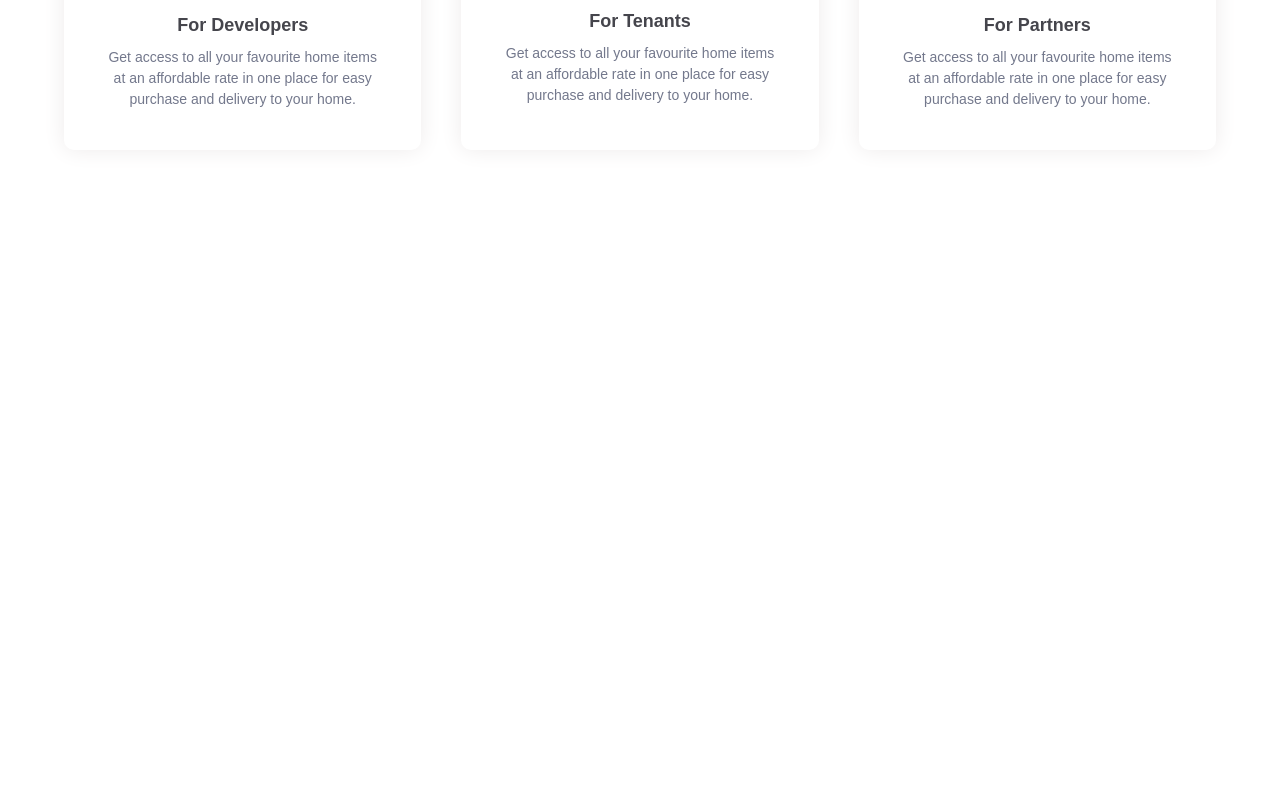
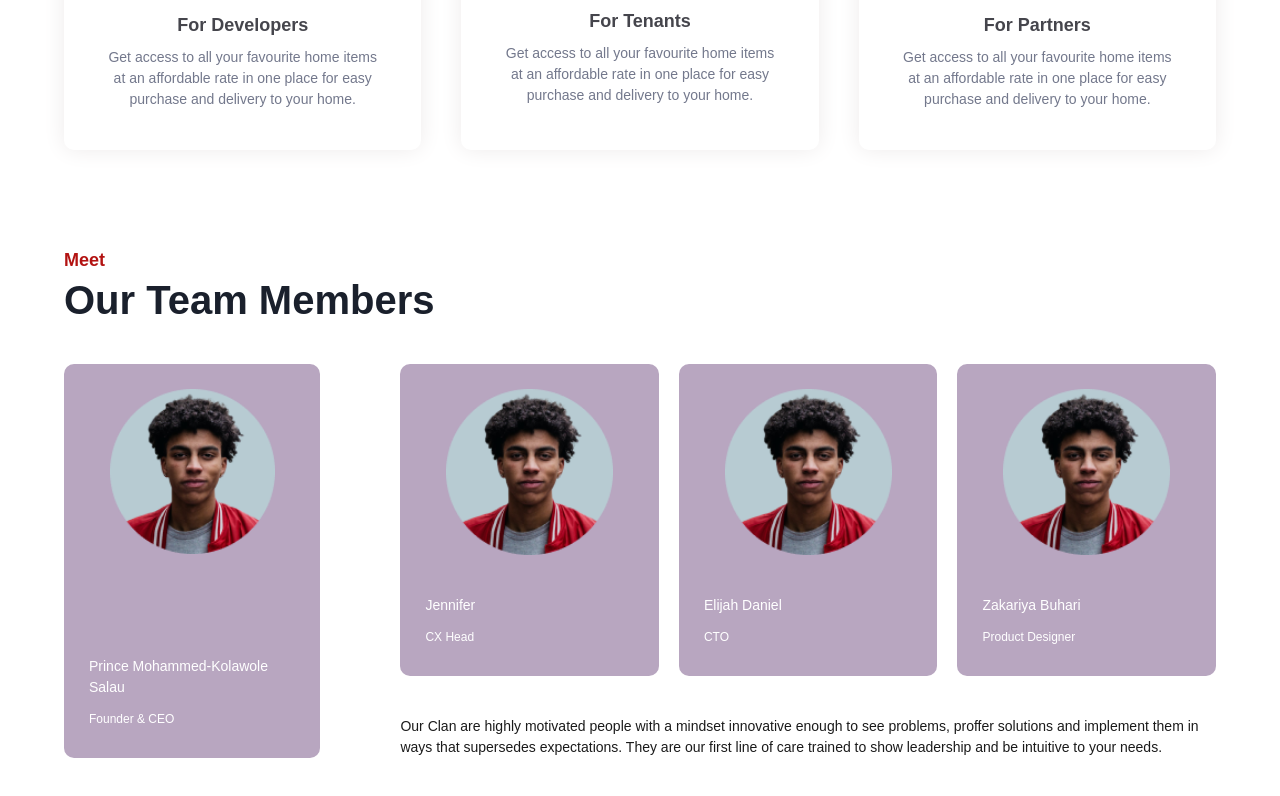
Before and after one commit to sammyyOzz/home-owner, a React (Vite) app: page /about-us in a window 1280 px wide. Shown: the part 3526-4322 px from the top of the page. Before the commit the page ends 3726 px from the top, so only its background shows below. Built offline with nearby package versions, Linux system fonts and the light colour scheme; a web font is replaced by a local one.

Commit message:
style: team members section

```diff
--- a/src/components/navbar/index.tsx
+++ b/src/components/navbar/index.tsx
@@ -28,7 +28,7 @@ function Navbar() {
       <Flex h="80px" justify="space-between" align="center" pr={10} pl={5}>
         <Image src={logo} alt="logo" h="80px" mt={-3} />
 
-        <Flex justify="space-between" align="center" w="45%" display={["none", null, null, "flex"]}>
+        <Flex justify="space-between" align="center" w="57%" display={["none", null, null, "flex"]}>
           <Link to={ROUTES.LANDING}>
             <Text fontSize="sm" fontWeight="bold">
               Home
--- /dev/null
+++ b/src/components/team-member-card/index.tsx
@@ -0,0 +1,36 @@
+import { Box, Flex, HStack, Image, Text } from "@chakra-ui/react";
+
+export interface TeamMemberCardProps {
+  image: string;
+  name: string;
+  job: string;
+}
+
+function TeamMemberCard({ image, name, job }: TeamMemberCardProps) {
+  return (
+    <Flex
+      p="25px 25px 30px 25px"
+      direction="column"
+      justify="space-between"
+      bg="#B8A6C0"
+      borderRadius="10px"
+    >
+      <Flex justify="center" w="100%" mb={10}>
+        <Image src={image} alt="" w="80%" aspectRatio={1} />
+      </Flex>
+
+      <Box>
+        <Text fontSize="sm" color="#fff" mb={3}>
+          {name}
+        </Text>
+        <HStack>
+          <Text fontSize="xs" color="#fff">
+            {job}
+          </Text>
+        </HStack>
+      </Box>
+    </Flex>
+  );
+}
+
+export default TeamMemberCard;
--- a/src/pages/about-us/index.tsx
+++ b/src/pages/about-us/index.tsx
@@ -3,6 +3,7 @@ import OurProductsAndServices from "./our-products-and-services";
 import OurStory from "./our-story";
 import OurValues from "./our-values";
 import OurVision from "./our-vision";
+import TeamMembers from "./team-members";
 import Top from "./top";
 
 function AboutUs() {
@@ -14,6 +15,7 @@ function AboutUs() {
       <OurMission />
       <OurValues />
       <OurProductsAndServices />
+      <TeamMembers />
     </>
   );
 }
--- a/src/pages/about-us/our-values.tsx
+++ b/src/pages/about-us/our-values.tsx
@@ -6,7 +6,7 @@ import HeartIcon from "@/icons/expect-from-us/heart";
 function OurValues() {
   return (
     <Box p="50px 5%">
-      <Box w="50%" mb="40px">
+      <Box w={["100%", null, null, "50%"]} mb="40px">
         <Heading as="h2" color="primary" fontSize="lg" mb={1}>
           OUR
         </Heading>
--- a/src/pages/about-us/our-vision.tsx
+++ b/src/pages/about-us/our-vision.tsx
@@ -26,7 +26,7 @@ function OurVision() {
           >
             Vision
           </Heading>
-          <Text w="75%" color="#000000B2" mb={5}>
+          <Text w={["100%", null, null, "75%"]} color="#000000B2" mb={5}>
             To become Africa’s preferred living solution company through technology, collaboration
             and people focused strategies.
           </Text>
--- /dev/null
+++ b/src/pages/about-us/team-members.tsx
@@ -0,0 +1,34 @@
+import TeamMemberCard from "@/components/team-member-card";
+import { Box, Flex, Heading, SimpleGrid, Text } from "@chakra-ui/react";
+import img1 from "@/assets/team-member-1.png";
+
+function TeamMembers() {
+  return (
+    <Box p="50px 5%">
+      <Heading as="h2" color="primary" fontSize="lg" mb={1}>
+        Meet
+      </Heading>
+      <Heading as="h2" fontSize={["25px", null, "30px", "40px"]} mb="40px">
+        Our Team Members
+      </Heading>
+
+      <Flex gap="80px" justify="space-between" direction={["column", null, null, "row"]}>
+        <TeamMemberCard name="Prince Mohammed-Kolawole Salau" job="Founder & CEO" image={img1} />
+        <Box w={["100%", null, null, "75%"]}>
+          <SimpleGrid columns={[1, 2, 3]} spacing={5}>
+            <TeamMemberCard name="Jennifer" job="CX Head" image={img1} />
+            <TeamMemberCard name="Elijah Daniel" job="CTO" image={img1} />
+            <TeamMemberCard name="Zakariya Buhari" job="Product Designer" image={img1} />
+          </SimpleGrid>
+          <Text fontSize="sm" color="#000000E5" mt="40px">
+            Our Clan are highly motivated people with a mindset innovative enough to see problems,
+            proffer solutions and implement them in ways that supersedes expectations. They are our
+            first line of care trained to show leadership and be intuitive to your needs.
+          </Text>
+        </Box>
+      </Flex>
+    </Box>
+  );
+}
+
+export default TeamMembers;
--- a/src/pages/about-us/top.tsx
+++ b/src/pages/about-us/top.tsx
@@ -18,12 +18,12 @@ function Top() {
           <Heading
             as="h2"
             fontSize={["25px", null, "30px", "40px"]}
-            w={["100%", null, "350px"]}
+            w={["100%", null, null, "350px"]}
             mb={3}
           >
             Welcome Home Owner
           </Heading>
-          <Text w="75%" color="#000000B2" mb={5}>
+          <Text w={["100%", null, null, "75%"]} color="#000000B2" mb={5}>
             We are changing the way you search, secure and settle in your property anywhere.
           </Text>
           <HStack>
```
Also changed, not shown: src/assets/team-member-1.png (added).
